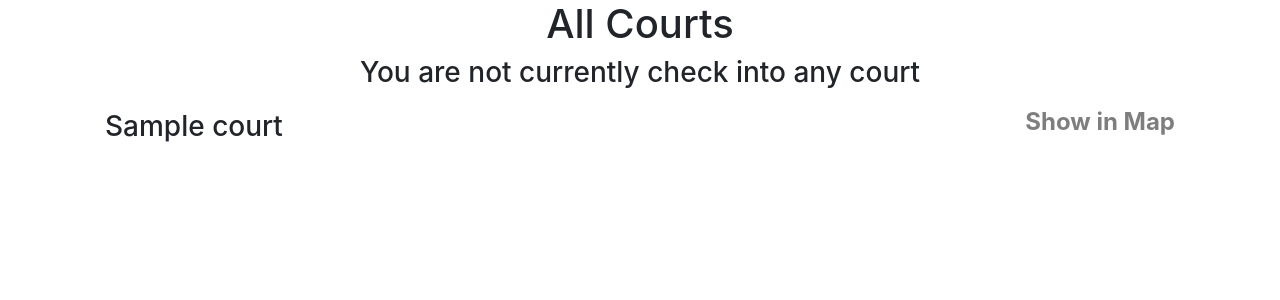
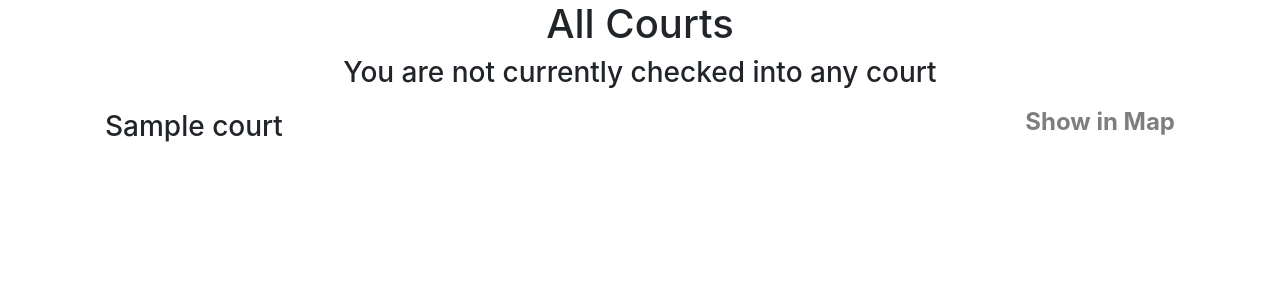
Before and after one commit to taldabba/BallTrack, a Flask app: template webapp/templates/courts.html in a window 1280 px wide. Shown: the part 56-356 px from the top of the page. Run offline with Flask 2, Linux system fonts and the light colour scheme; data comes from the database, SQL or seed files in the repository; tables that the repository leaves empty hold one stand-in row (values such as "Sample post"); the template is opened without the code that fills it: values that come from a table or form of the project are taken from there, most other values are stand-ins (such as "Sample title", 1, 10 or a date in 2020); some libraries are stand-ins or nearby versions.

Commit message:
updated templates

```diff
--- a/webapp/templates/courtView.html
+++ b/webapp/templates/courtView.html
@@ -85,6 +85,9 @@
 
         {% endif %}
 
+        <br>
+        <h5>Current Players</h5>
+
     </body>
 
 {% endblock %}
--- a/webapp/templates/courts.html
+++ b/webapp/templates/courts.html
@@ -5,11 +5,11 @@
     <h1 align="center">All Courts</h1>
 
         {% if user.is_active %}
-            <a href="/checkout">
-                <input align="center" type="button" value="You are currently on {{user.current_court}}" />
+            <a href="/checkout" >
+                <input align="center" type="button" value="You are currently checked into {{user.current_court}}" />
             </a>
         {% else %}
-            <h3 align="center">You are not currently check into any court</h3>
+            <h3 align="center">You are not currently checked into any court</h3>
 
         {% endif %}
 
--- a/webapp/views.py
+++ b/webapp/views.py
@@ -63,6 +63,9 @@ def see_court():
         if not current_user.is_active:
             current_user.is_active = True
             current_user.current_court = courtName
+            courts.update_many({"name": courtName}, {"$push":{"players": current_user.id}})
+
+
         else:
             current_user.is_active = False
             current_user.current_court = ''
```
